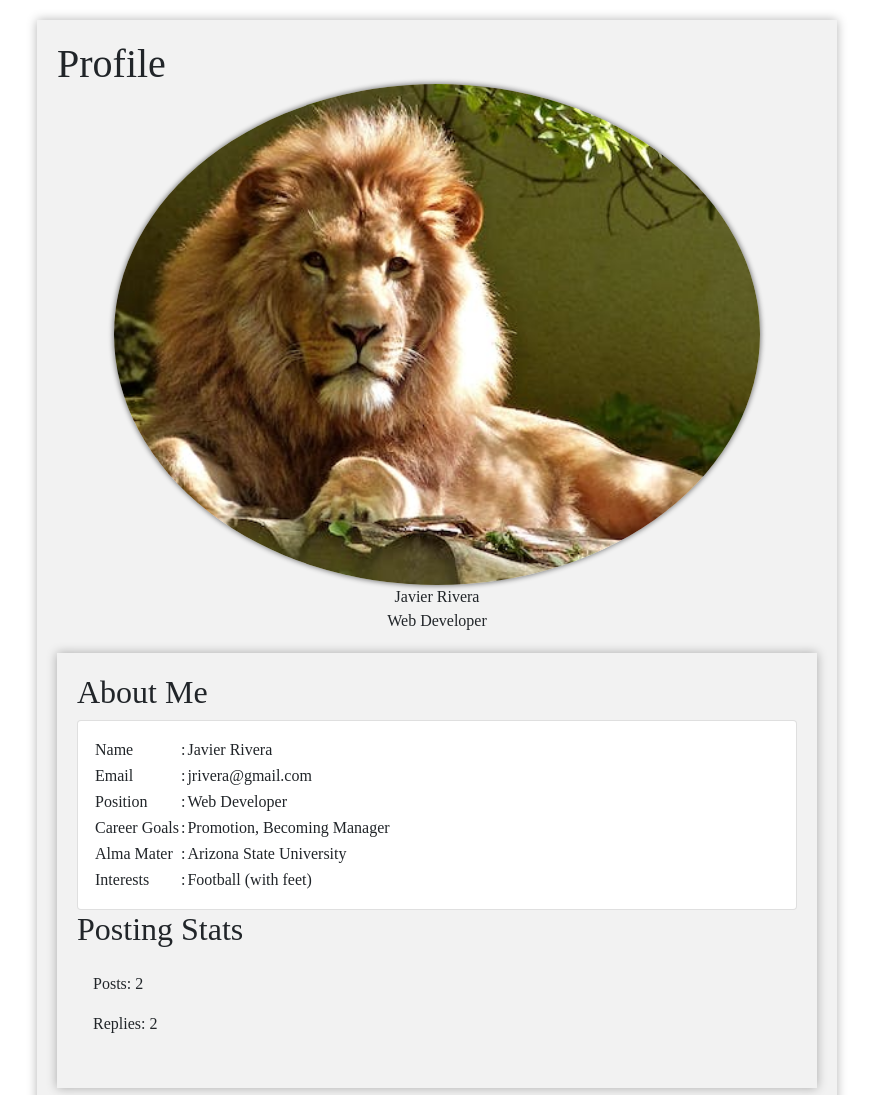
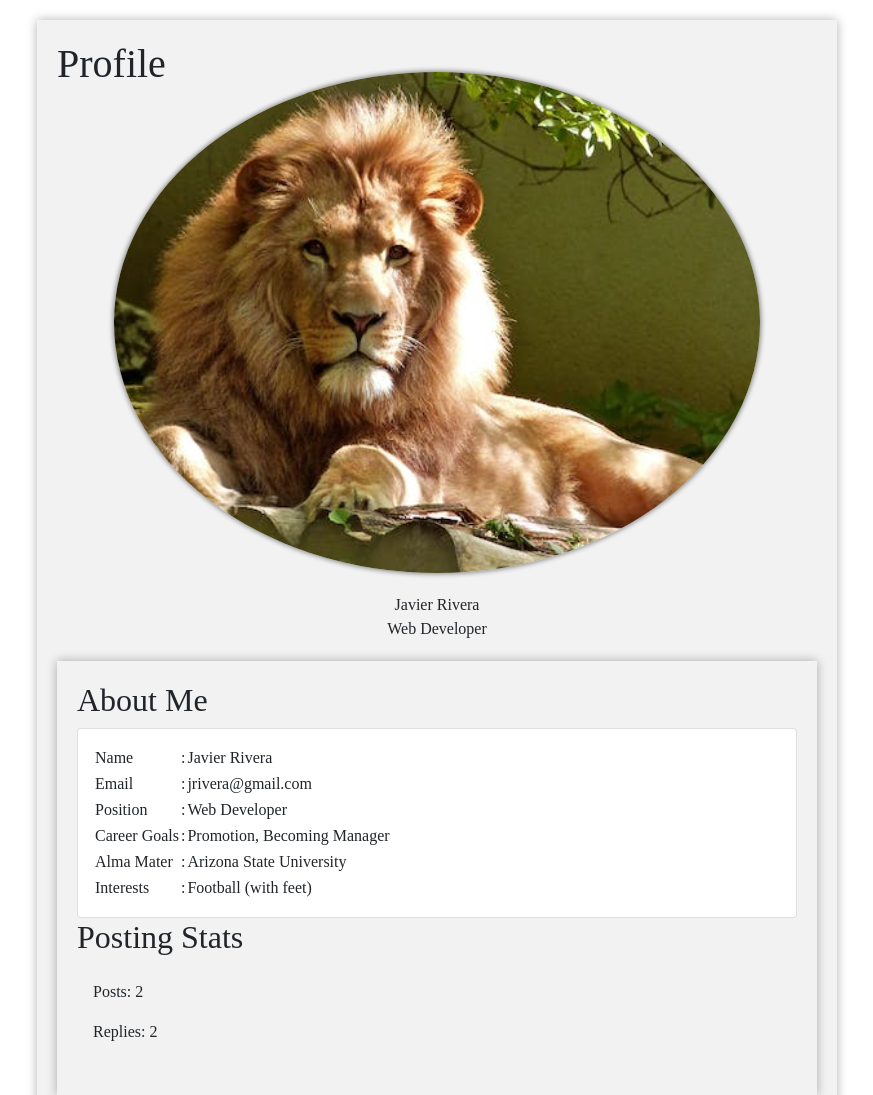
Before and after one commit to ririto90/CIS440-Capstone-Build-2, a PHP site: page /html/profile.html in a window 1280 px wide. Shown: the part 210-1305 px from the top of the page, without its empty margins (203-1076 px from the left). Run offline with PHP 8.4, Linux system fonts and the light colour scheme.

Commit message:
profile changes

```diff
--- a/html/profile.html
+++ b/html/profile.html
@@ -13,20 +13,7 @@
 	<!-- Javascript -->
 	<script type="text/javascript" src="../javascript.js"></script>
     <title>Mentor/Mentee Forum</title>
-	<style>
-		.profile {
-                margin-bottom: 20px;
-                margin-top: -12px;
-                text-align: center;
-            }
 
-            .profile img {
-                border-radius: 50%;
-                box-shadow: 0px 0px 5px 1px grey;
-                width: 85%;
-                height: 8   0%;
-            }
-	</style>
 </head>
 <body class="scroll-top" data-bs-spy="scroll" data-bs-target=".navbar">
 	<nav class="navbar navbar-expand-md fixed-top navbar-dark" style="background-color: lightblue;">
@@ -57,9 +44,9 @@
 
     </div>
 
-    <div class="sidenav">
+    <div>
         <div class="profile">
-            <img id="profilepic" src="/images/majestic.jpeg">
+            <img class="profile img" src="images\majestic.jpeg"/>
 
             <div class="name">
                 Javier Rivera
--- a/style.css
+++ b/style.css
@@ -69,3 +69,16 @@
     content: "\2605";
     color: #ffcc00;
 }
+
+.profile {
+    margin-bottom: 20px;
+    margin-top: -12px;
+    text-align: center;
+}
+
+.profile img {
+    border-radius: 50%;
+    box-shadow: 0px 0px 5px 1px grey;
+    width: 85%;
+    height: 8   0%;
+}
```
